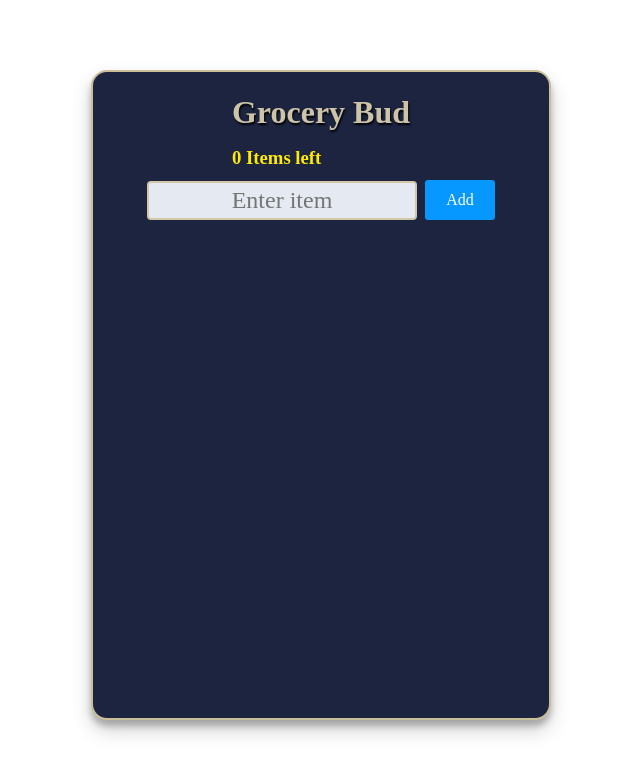
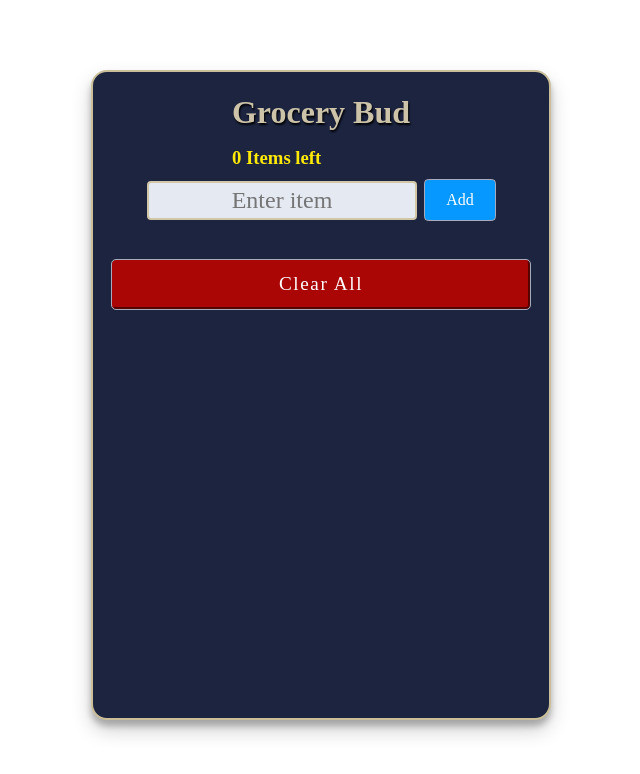
Before and after one commit to Dwash71/Grocery-List-To-Do-App, a React (Create React App) app: page / in a window 1280 px wide. Shown: the top 774 px of the page, without its empty margins (319-959 px from the left). Built offline with nearby package versions, Linux system fonts and the light colour scheme.

Commit message:
added clear all button

```diff
--- a/src/App.css
+++ b/src/App.css
@@ -136,11 +136,38 @@ h6 {
   border-radius: 0.2rem;
   cursor: pointer;
   transition: all 0.25s ease;
+  outline: 1px solid rgba(246, 246, 253, 0.644);
 }
 
 .btn-add:hover {
   background: #0574ba;
   color: #fff;
+  transition: all 0.25s linear;
+}
+
+.clear {
+  color: #fff;
+  display: block;
+  width: 100%;
+  border-color: rgb(170, 6, 6);
+  background: rgb(170, 6, 6);
+  margin: 2rem auto 0 auto;
+  text-transform: capitalize;
+  font-size: 1.2rem;
+  padding: 0.5rem 0;
+  letter-spacing: 0.1rem;
+  border-radius: 0.25rem;
+  outline: 1px solid rgba(246, 246, 253, 0.644);
+  cursor: pointer;
+  transition: all 0.25s linear;
+}
+
+.clear:hover {
+  /* background-color: transparent ; */
+  background-color: rgb(121, 3, 3);
+  color: #fff;
+  border: 2px solid #fff;
+  transition: all 0.25s linear;
 }
 .list {
   width: 260px;
--- a/src/App.js
+++ b/src/App.js
@@ -18,6 +18,10 @@ function App() {
     localStorage.setItem("lists", JSON.stringify(lists));
   }, [lists]);
 
+  const clearAll = () => {
+    setLists([]);
+  }
+
   return (
     <div className="form-container">
       <div className="form-group">
@@ -36,8 +40,9 @@ function App() {
           />
         </div>
         <div>
-          <List lists={lists} setLists={setLists} setEditList={setEditList} />
+          <List lists={lists} setLists={setLists} setEditList={setEditList} clearAll={clearAll} />
         </div>
+        <button className="clear" onClick={clearAll}>Clear All</button>
       </div>
     </div>
   );
```
